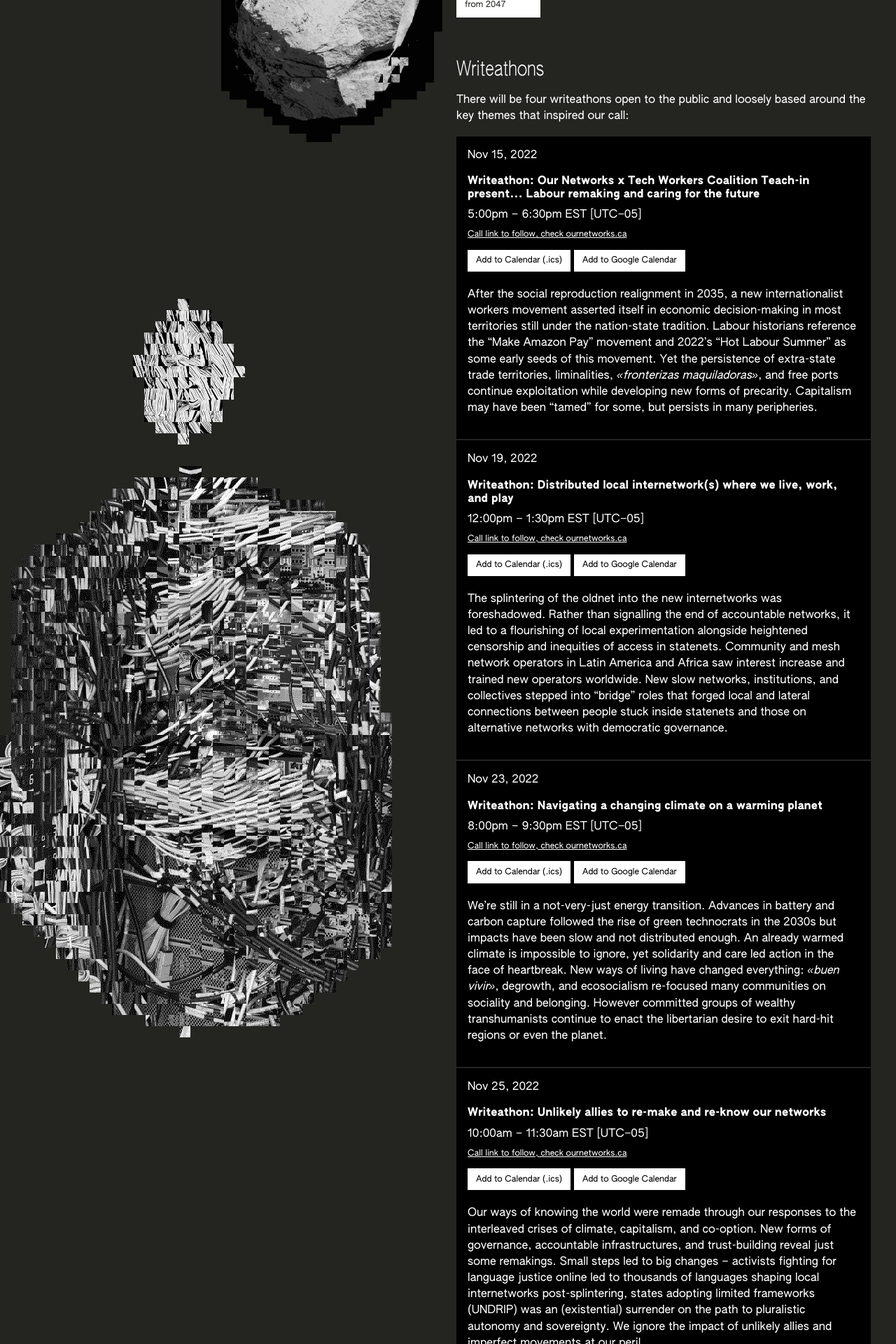
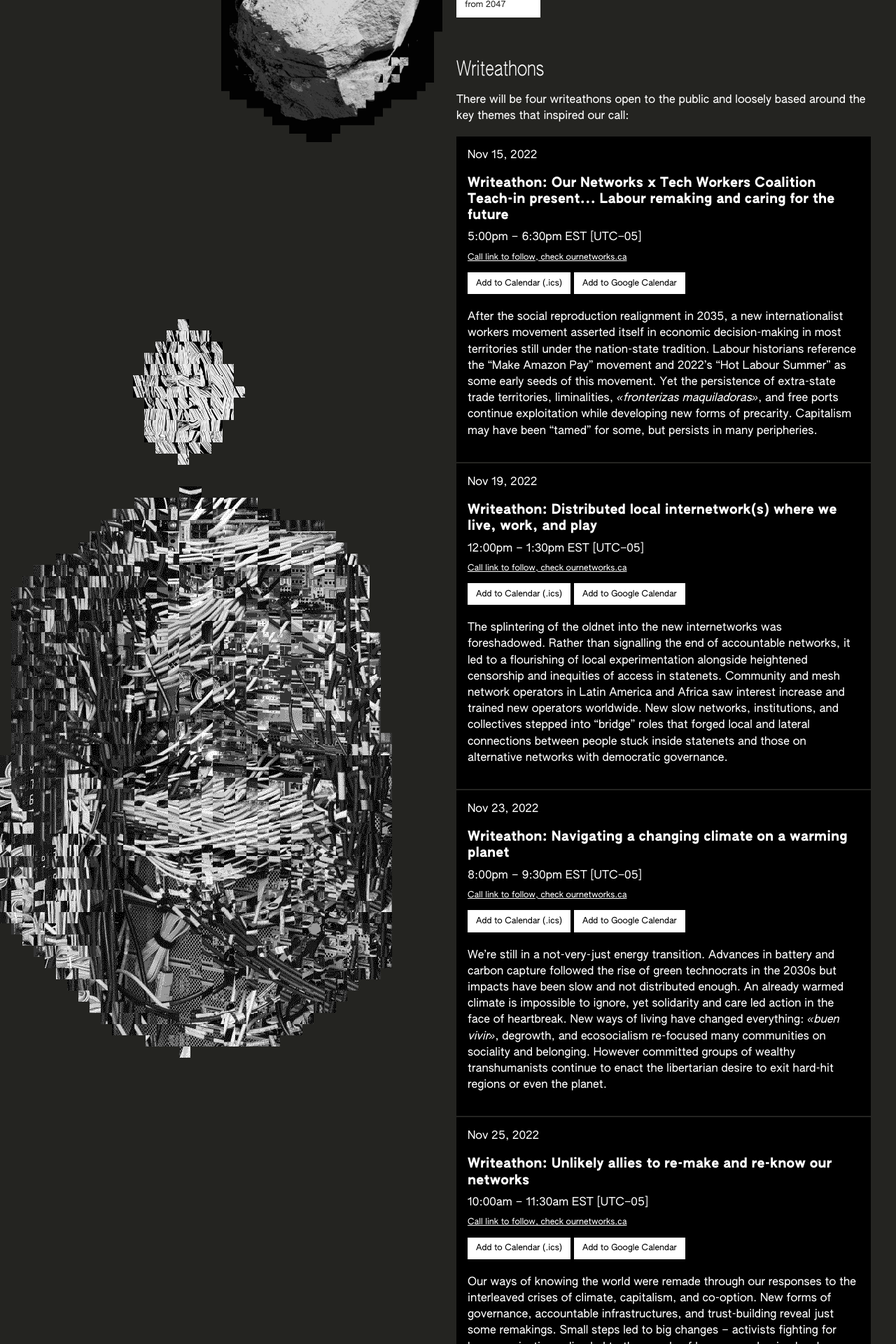
Before and after one commit to ournetworks/ournetworks.ca, a Jekyll site: the page built from index.md, in a window 1280 px wide. Shown: the part 1474-3394 px from the top of the page at 70% size. Built offline with Jekyll 4.4.1, drawn with Linux system fonts in a browser that asks for light colours.

Commit message:
type update

```diff
--- a/_includes/event.html
+++ b/_includes/event.html
@@ -1,6 +1,6 @@
 <header>
   <p class="mb-1">{{ include.event.date | date: "%b %d, %Y" }}</p>
-  <h5 class="event-title fs-normal mb-05 mt-0">{% if include.event.url %}<a href="{% if include.event.redirect_to %}{{ include.event.redirect_to }}{% else %}{{ include.event.url }}{% endif %}">{% endif %}{{ include.event.title }}{% if include.event.url %}</a>{% endif %}</h5>
+  <h5 class="event-title mb-05 mt-0">{% if include.event.url %}<a href="{% if include.event.redirect_to %}{{ include.event.redirect_to }}{% else %}{{ include.event.url }}{% endif %}">{% endif %}{{ include.event.title }}{% if include.event.url %}</a>{% endif %}</h5>
   <div class="event-time-location">
     <div class="event-meta mb-05">
       <p class="mb-0">{{ include.event.startTime | date:"%-I:%M%P" }} – {{include.event.endTime | date:"%-I:%M%P"}} {{ include.event.timeZone }}</p>
```
